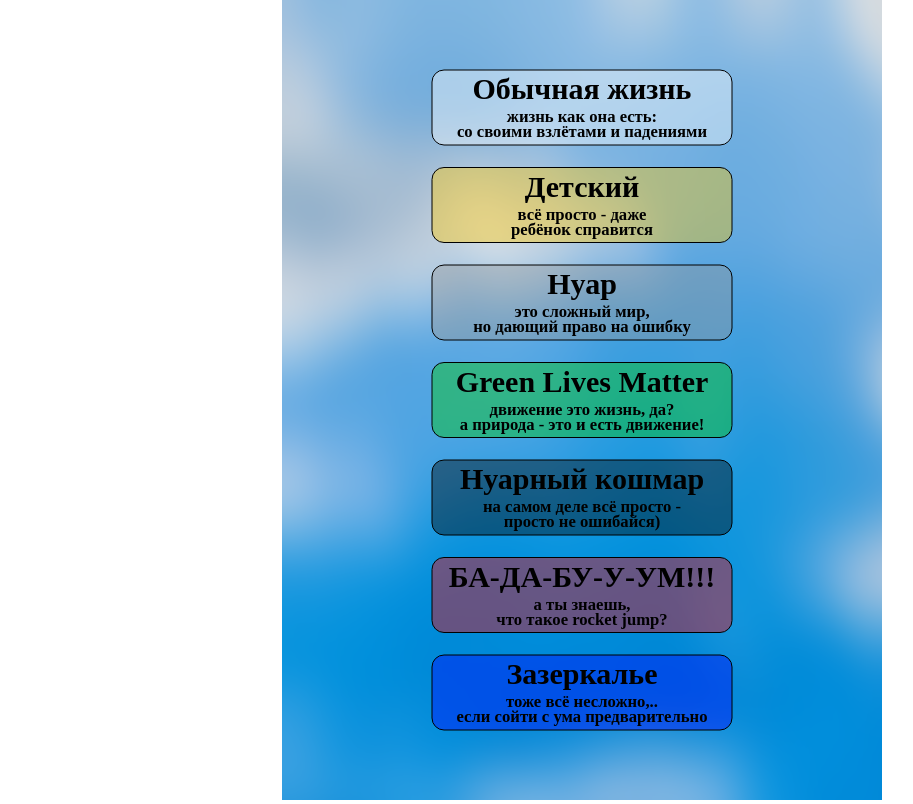
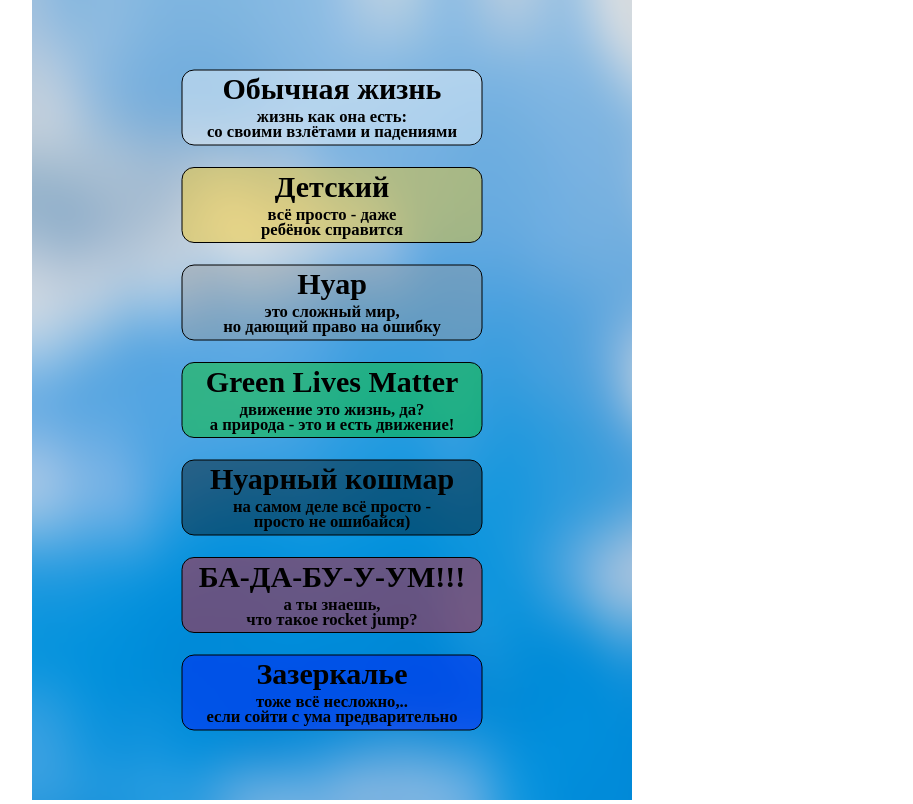
Before and after one commit to Auzmit/My_Prig-skok, a website with bundled scripts: page index.html in a window 1280 px wide. Shown: the whole page, without its empty margins (308-1221 px from the left). Built offline with nearby package versions, Linux system fonts and the light colour scheme.

Commit message:
canvas on center

```diff
--- a/main.css
+++ b/main.css
@@ -4,7 +4,7 @@ body {
 }
 
 #canvas {
-  margin-left: 500px;
+  /* margin-left: 500px; */
   /* background-image: url('./images/sky_1200x1562.jpg'); */
   /* background-image: url('./images/sky_1200-1600.png'); */
   background-image: url('./images/sky_1440-1880.png');
```
